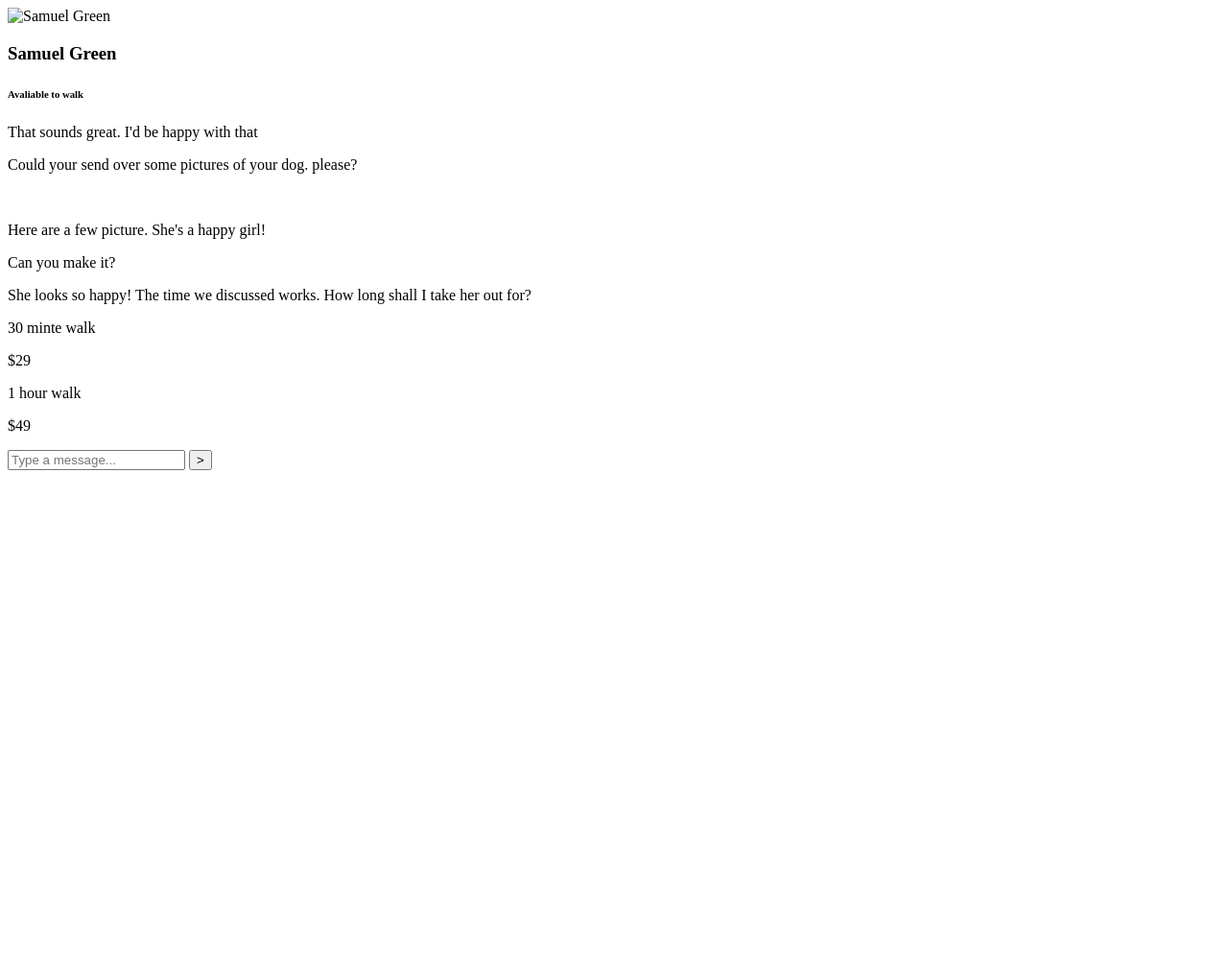
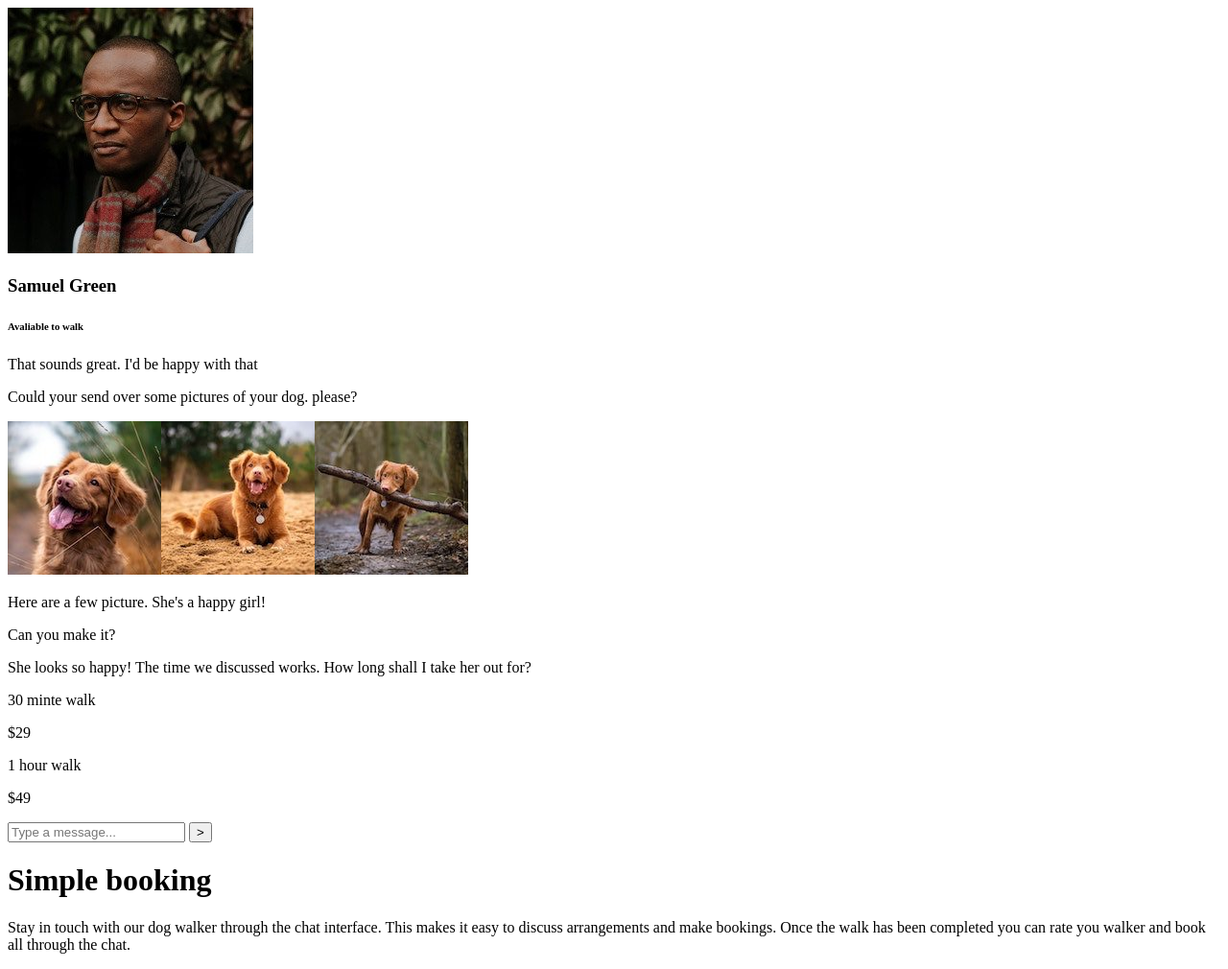
Before and after one commit to Moiseis-Cruz/chat-app-css-ilustration-master, a plain HTML site: page index.html in a window 1280 px wide. Shown: the whole page at 96% size. Before the commit the page ends 800 px from the top, so only its background shows below. Drawn offline with Linux system fonts and the light colour scheme.

Commit message:
Últimas marcações de texto (eu espero).

```diff
--- a/index.html
+++ b/index.html
@@ -12,7 +12,7 @@
             <div class="container">
                 <span class="camera"></span>
                 <div class="contact">
-                    <img src="" alt="Samuel Green">
+                    <img src="./src/images/avatar.jpg" alt="Samuel Green">
                     <div>
                         <h3>Samuel Green</h3>
                         <h6>Avaliable to walk</h6>
@@ -22,7 +22,7 @@
                 <p class="message">Could your send over some pictures of your dog. please?</p>
 
                 <div class="images-send">
-                    <img src="" alt=""><img src="" alt=""><img src="" alt="">
+                    <img src="./src/images/dog-image-1.jpg" alt=""><img src="./src/images/dog-image-2.jpg" alt=""><img src="./src/images/dog-image-3.jpg" alt="">
                 </div>
                 <p>Here are a few picture. She's a happy girl!</p>
                 <p>Can you make it?</p>
@@ -45,7 +45,8 @@
             </div>
         </div>
         <div>
-
+            <h1>Simple booking</h1>
+            <p>Stay in touch with our dog walker through the chat interface. This makes it easy to discuss arrangements and make bookings. Once the walk has been completed you can rate you walker and book all through the chat.</p>
         </div>
     </main>
 </body>
```
